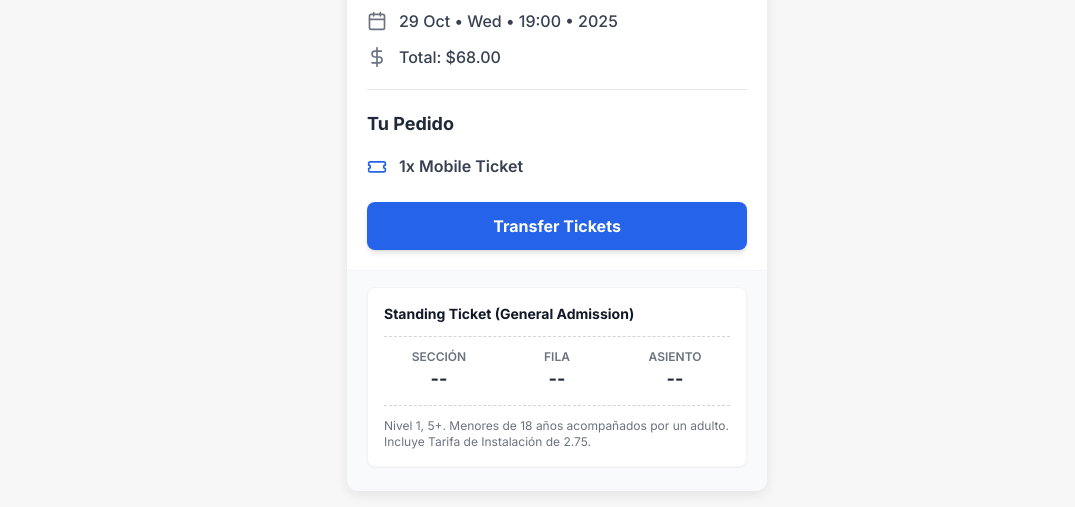
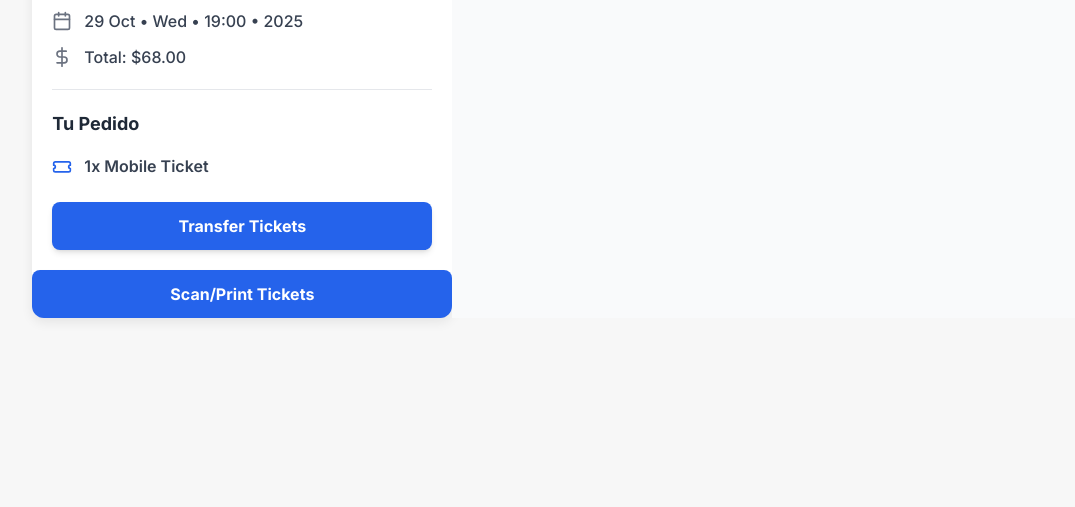
Before and after one commit to musa-dev-ai/Oasis, a plain HTML site: page index.html in a window 1280 px wide. Shown: the part 408-915 px from the top of the page, without its empty margins (83-1158 px from the left). After the commit the page ends 800 px from the top, so only its background shows below. Drawn offline with nearby package versions, Linux system fonts and the light colour scheme.

Commit message:
Add Scan/Print Tickets button to index.html
Added a button for scanning or printing tickets.

```diff
--- a/index.html
+++ b/index.html
@@ -96,6 +96,11 @@
                 Transfer Tickets
             </button>
         </div>
+        <!-- Transfer Tickets Button (Botón para Transferir Boletos) -->
+            <button class="w-full bg-blue-600 hover:bg-blue-700 text-white font-bold py-3 px-4 rounded-lg transition duration-150 ease-in-out shadow-md hover:shadow-lg focus:outline-none focus:ring-2 focus:ring-blue-500 focus:ring-opacity-50">
+                Scan/Print Tickets
+            </button>
+        </div>
 
         <!-- 4. Ticket Detail Blocks Container (Contenedor de Bloques de Detalle de Boletos) - ONLY ONE BLOCK REMAINING -->
         <div class="space-y-4 pt-4 pb-6 px-5 border-t border-gray-100 bg-gray-50">
```
